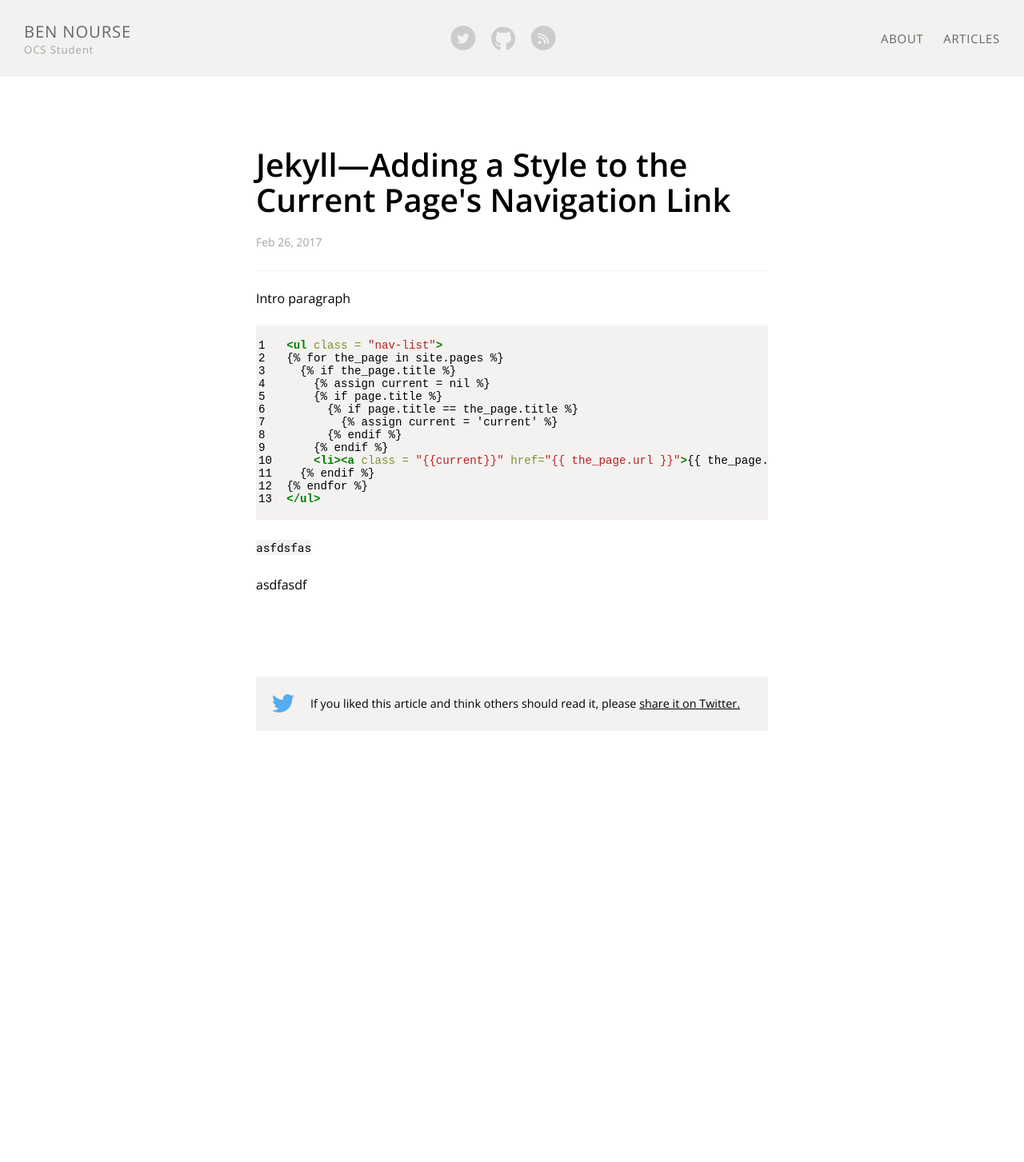
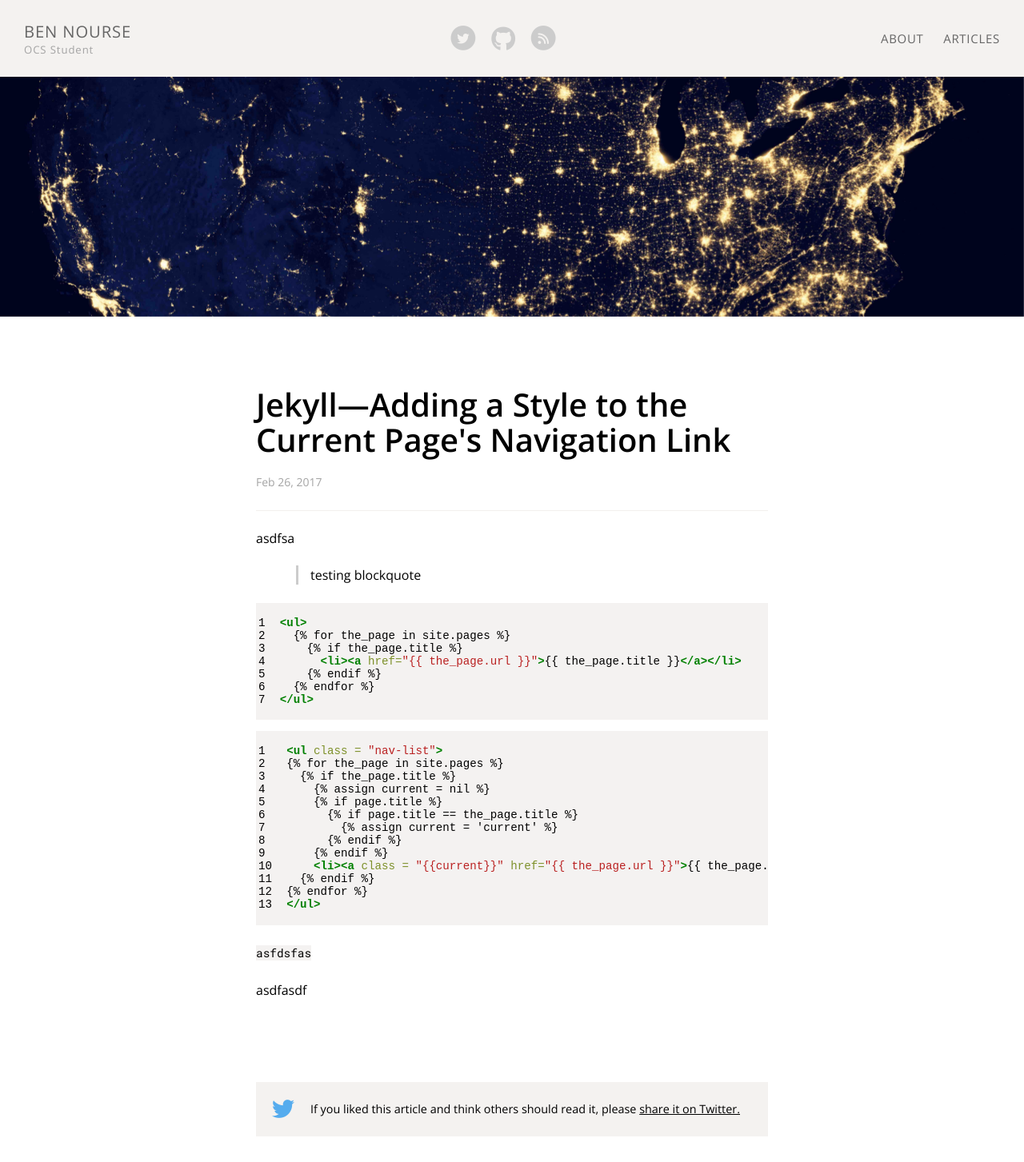
Before and after one commit to bnourse/bnourse.github.io, a Jekyll site: the page built from _posts/2017-02-26-Jekyll-Adding-a-Style-to-the-Current-Pages-Nav-Link.md, in a window 1280 px wide. Shown: the whole page at 80% size. Built offline with Jekyll 4.4.1, drawn with Linux system fonts in a browser that asks for light colours; nearby versions of some CDN libraries; our own code applies the rules of GitHub Pages for plain Markdown files; before the commit the page ends 946 px from its top, so only the background shows below that.

Commit message:
image added

```diff
--- /dev/null
+++ b/_layouts/hero1.html
@@ -0,0 +1,7 @@
+---
+layout: default
+---
+
+<div class="hero1"></div>
+
+{{ content }}
--- a/_layouts/post.html
+++ b/_layouts/post.html
@@ -1,7 +1,6 @@
 ---
-layout: default
+layout: hero1
 ---
-
 
 <div class="content single">
 	<h1 class="article-title">{{ page.title }}</h1>
--- a/_posts/2017-02-26-Jekyll-Adding-a-Style-to-the-Current-Pages-Nav-Link.md
+++ b/_posts/2017-02-26-Jekyll-Adding-a-Style-to-the-Current-Pages-Nav-Link.md
@@ -1,8 +1,24 @@
 ---
 title: Jekyll—Adding a Style to the Current Page's Navigation Link
+summaryimg: jekyll.png
 ---
 
-Intro paragraph
+asdfsa
+
+> testing blockquote
+
+{% highlight html linenos %}
+{% raw %}
+<ul>
+  {% for the_page in site.pages %}
+    {% if the_page.title %}
+      <li><a href="{{ the_page.url }}">{{ the_page.title }}</a></li>
+    {% endif %}
+  {% endfor %}
+</ul>
+{% endraw %}
+{% endhighlight %}
+
 
 {% highlight html linenos %}
 {% raw %}
--- a/articles.html
+++ b/articles.html
@@ -1,5 +1,5 @@
 ---
-layout: default
+layout: hero1
 title: Articles
 permalink: /articles/
 ---
--- a/assets/styles.css
+++ b/assets/styles.css
@@ -310,7 +310,7 @@
 
 .article-capsule {
 	display: flex;
-	/*align-items: center;*/
+	align-items: center;
 }
 
 .article-summary {
@@ -319,6 +319,21 @@
 	align-items: flex-start;
 }
 
+blockquote {
+  margin-top: 10px;
+  margin-bottom: 10px;
+  margin-left: 50px;
+  padding-left: 15px;
+  border-left: 3px solid #ccc;
+}
+
+.hero1 {
+    background-image: url("./images/usnight.jpg");
+	background-size: cover;
+	background-position: 40% 40%;
+	position: relative;
+	height: 300px;
+}
 
 @media (min-width: 570px) {
 	header {
@@ -398,14 +413,13 @@
 
 	.summaryimg {
 	    display: inline-block;
-	    /* position: absolute; */
-	    /* max-width: 150px; */
 	    padding: 10px;
 	    margin: 20px;
 	    margin-left: 0;
 	    width: 150px;
 	    height: 150px;
 	    border: 1px solid #eee;
+	    border-radius: 5px;
 	}
 }
 
--- a/index.html
+++ b/index.html
@@ -1,5 +1,5 @@
 ---
-layout: default
+layout: hero1
 ---
 
 <div class="content summaries">
```
Also changed, not shown: _layouts/hero2.html (added, +7 -0 lines), about.html (+5 -11 lines), assets/images/usnight.jpg (added).
